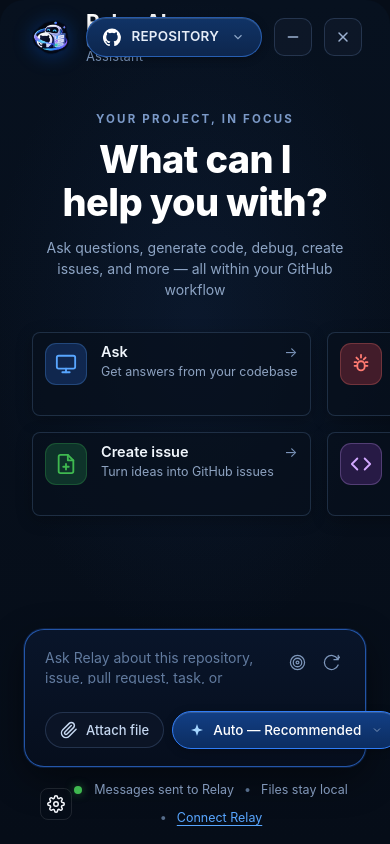
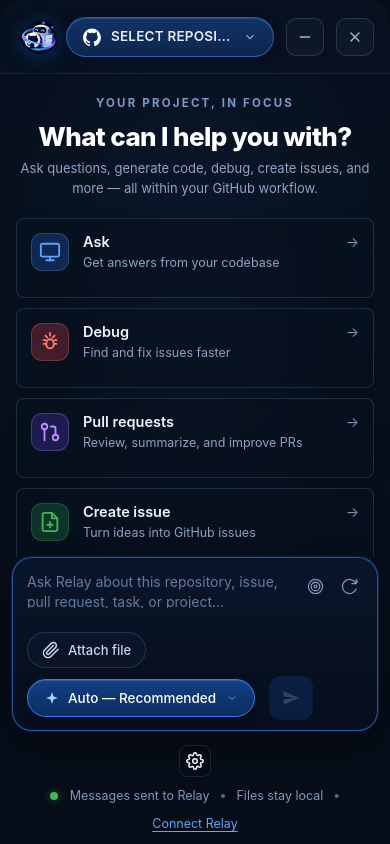
Before and after one commit to SHAM-MAX/relay-github-extension, a browser extension: page panel.html in a window 390 px wide. Drawn offline with Linux system fonts and the light colour scheme.

Commit message:
style(workspace): refine proportions, alignment, header divider, and responsive layout to match reference design

```diff
--- a/panel.css
+++ b/panel.css
@@ -54,6 +54,7 @@
   padding: 12px 28px;
   box-sizing: border-box;
   background: transparent;
+  border-bottom: 1px solid rgba(135, 174, 232, 0.12);
 }
 
 .relay-ai-brand {
@@ -208,11 +209,11 @@
   flex-direction: column;
   align-items: center;
   justify-content: flex-start;
-  padding: 40px 32px 24px;
+  padding: 44px 32px 24px;
   box-sizing: border-box;
   text-align: center;
   width: 100%;
-  max-width: 960px;
+  max-width: 980px;
   margin: 0 auto;
 }
 
@@ -805,14 +806,20 @@
 .relay-ai-footer-bottom {
   display: flex;
   align-items: center;
+  justify-content: center;
   width: 100%;
   margin-top: 14px;
   position: relative;
+  min-height: 34px;
 }
 
 .relay-ai-gear-container {
-  flex: 0 0 auto;
-  position: relative;
+  position: absolute;
+  left: 0;
+  top: 50%;
+  transform: translateY(-50%);
+  display: flex;
+  align-items: center;
 }
 
 .relay-ai-gear-btn {
@@ -834,13 +841,13 @@
 
 /* Centered demo note in footer */
 .relay-ai-demo-note {
-  flex: 1 1 auto;
   display: flex;
   justify-content: center;
   align-items: center;
   flex-wrap: wrap;
   gap: 10px;
   margin: 0;
+  padding: 0 40px;
   color: #8197b8;
   font-size: 12.5px;
   line-height: 1.4;
@@ -2232,3 +2239,115 @@
   justify-content: flex-end;
   gap: 8px;
 }
+
+/* =========================================================
+   RESPONSIVE WORKSPACE MEDIA QUERIES
+   ========================================================= */
+
+@media (max-width: 1024px) {
+  .relay-ai-empty {
+    padding: 32px 20px 20px;
+  }
+
+  .relay-ai-empty h2 {
+    font-size: 32px;
+  }
+
+  .relay-ai-action-cards {
+    gap: 12px;
+  }
+
+  .relay-ai-action-card {
+    padding: 14px 14px;
+    min-height: 80px;
+  }
+
+  .relay-ai-card-icon {
+    width: 38px;
+    height: 38px;
+    flex: 0 0 38px;
+  }
+
+  .relay-ai-footer {
+    padding: 0 16px 14px;
+  }
+}
+
+@media (max-width: 768px) {
+  .relay-ai-header {
+    height: 64px;
+    min-height: 64px;
+    padding: 10px 16px;
+  }
+
+  .relay-ai-brand h1 {
+    font-size: 18px;
+  }
+
+  .relay-ai-brand-subtitle {
+    display: none;
+  }
+
+  .relay-ai-repository-name {
+    max-width: 120px;
+  }
+
+  .relay-ai-empty {
+    padding: 24px 16px 16px;
+  }
+
+  .relay-ai-empty h2 {
+    font-size: 26px;
+  }
+
+  .relay-ai-hero-subtitle {
+    font-size: 13px;
+    margin-top: 8px;
+  }
+
+  .relay-ai-empty-content {
+    margin-bottom: 20px;
+  }
+
+  .relay-ai-action-cards {
+    grid-template-columns: repeat(2, 1fr);
+    gap: 10px;
+  }
+
+  .relay-ai-composer {
+    padding: 12px 14px 10px;
+  }
+
+  .relay-ai-footer {
+    padding: 0 12px 12px;
+  }
+
+  .relay-ai-footer-bottom {
+    flex-direction: column;
+    gap: 10px;
+    min-height: auto;
+  }
+
+  .relay-ai-gear-container {
+    position: static;
+    transform: none;
+  }
+
+  .relay-ai-demo-note {
+    padding: 0;
+  }
+}
+
+@media (max-width: 480px) {
+  .relay-ai-action-cards {
+    grid-template-columns: 1fr;
+  }
+
+  .relay-ai-composer-tools {
+    flex-wrap: wrap;
+  }
+
+  .relay-ai-custom-picker {
+    margin-left: 0;
+  }
+}
--- a/panel.html
+++ b/panel.html
@@ -156,7 +156,7 @@
             id="relay-ai-repository"
             class="relay-ai-repository-name"
           >
-            Repository
+            SELECT REPOSITORY
           </span>
 
           <svg
@@ -332,7 +332,7 @@
           </h2>
 
           <p class="relay-ai-hero-subtitle">
-            Ask questions, generate code, debug, create issues, and more — all within your GitHub workflow
+            Ask questions, generate code, debug, create issues, and more — all within your GitHub workflow.
           </p>
         </div>
 
--- a/panel.js
+++ b/panel.js
@@ -1398,7 +1398,7 @@
       ui.repository.textContent =
         context?.repository
           ? `${context.owner}/${context.repository}`
-          : "Select repository";
+          : "SELECT REPOSITORY";
     }
 
 
```
